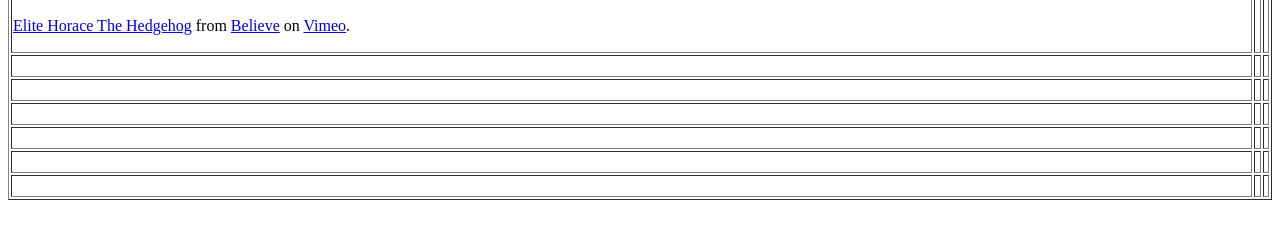
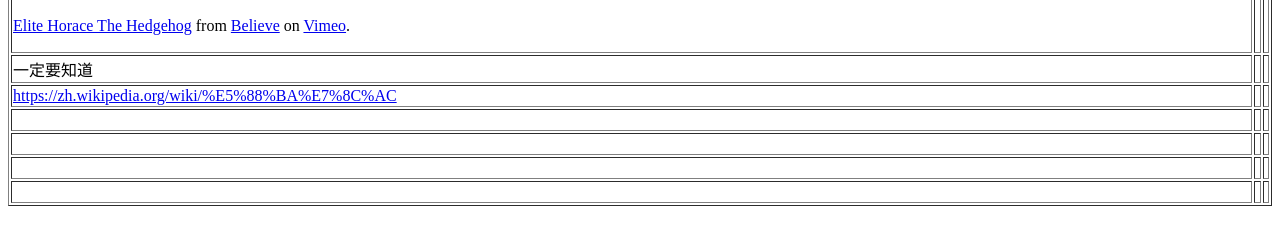
Before and after one commit to crazylion/hedgehog, a plain HTML site: page index.html in a window 1280 px wide. Shown: the part 1864-2109 px from the top of the page. Drawn offline with Linux system fonts and the light colour scheme.

Commit message:
加上刺蝟的介紹

```diff
--- a/index.html
+++ b/index.html
@@ -18,9 +18,7 @@
           </td>
         </tr>
         <tr>
-          <td><img src="20097296_4a519ea063_o.jpg"
-
-              alt="剛出生的刺蝟cute" title="剛出生的刺蝟cute"><br>
+          <td><img src="20097296_4a519ea063_o.jpg" alt="剛出生的刺蝟cute" title="剛出生的刺蝟cute"><br>
           </td>
           <td><br>
           </td>
@@ -35,9 +33,7 @@
           </td>
         </tr>
         <tr>
-          <td><img src="14301016780_85149ff905_o.jpg"
-
-              alt="半個月的刺蝟" title="半個月的刺蝟"><br>
+          <td><img src="14301016780_85149ff905_o.jpg" alt="半個月的刺蝟" title="半個月的刺蝟"><br>
           </td>
           <td><br>
           </td>
@@ -66,15 +62,14 @@
           </td>
         </tr>
         <tr>
-          <td><br>
-          </td>
+          <td> 一定要知道</td>
           <td><br>
           </td>
           <td><br>
           </td>
         </tr>
         <tr>
-          <td><br>
+          <td><a href="https://zh.wikipedia.org/wiki/%E5%88%BA%E7%8C%AC">https://zh.wikipedia.org/wiki/%E5%88%BA%E7%8C%AC</a>
           </td>
           <td><br>
           </td>
@@ -117,7 +112,6 @@
     </table>
     <p><br>
     </p>
-    <h1>
-    </h1>
+    <h1> </h1>
   </body>
 </html>
```
